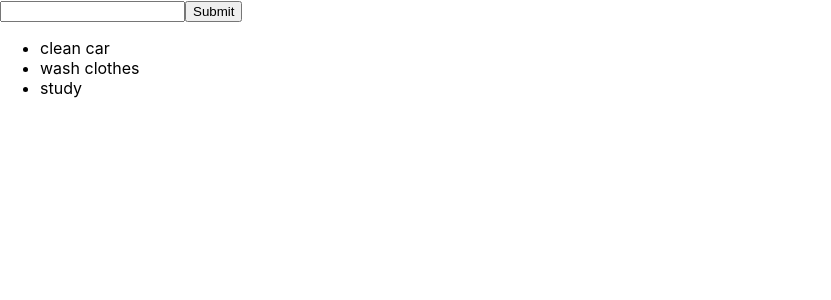
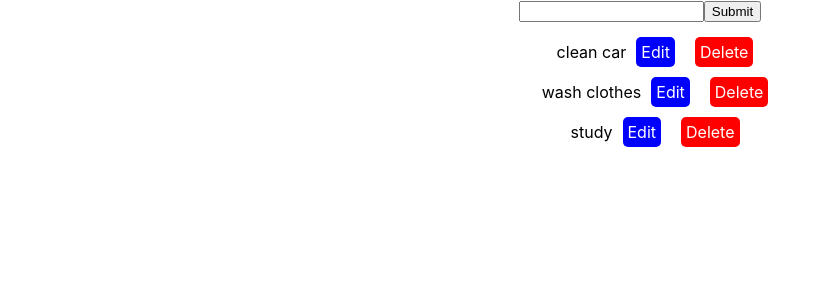
Before and after one commit to rubenrodriguez9/todo-homework, a React (Create React App) app: page / in a window 1280 px wide. Shown: the top 300 px of the page, without its empty margins (0-831 px from the left). Built offline with nearby package versions, Linux system fonts and the light colour scheme.

Commit message:
added some css and TodoView.css

```diff
--- a/src/App.js
+++ b/src/App.js
@@ -48,10 +48,10 @@ console.log(this.state.todoValue);
     const {todoList} = this.state
 
     return (
-      <div>
+      <div style={{textAlign: "center"}} >
 
-        <input onChange={this.appHandleOnChange} name={"todoValue"} type="text" value={this.state.todoValue} />
-        <button onClick={this.appHandleOnClick} >Submit</button>
+        <input  onChange={this.appHandleOnChange} name={"todoValue"} type="text" value={this.state.todoValue} />
+        <button  onClick={this.appHandleOnClick} >Submit</button>
         <TodoView
           todoList={todoList}
         />
--- /dev/null
+++ b/src/components/TodoView.css
@@ -0,0 +1,13 @@
+.todo-button-shared-style {
+    margin: 10px;
+    padding: 5px;
+    color: white;
+    cursor: pointer;
+    border-radius: 5px;
+  }
+  .edit-button {
+    background-color: blue;
+  }
+  .delete-button {
+    background-color: red;
+  }
--- a/src/components/TodoView.js
+++ b/src/components/TodoView.js
@@ -1,12 +1,17 @@
 import React from 'react'
 import PropTypes from 'prop-types'
+import "./TodoView.css"
+
 
 const TodoView = ({todoList}) => {
     return (
         <div>
-            <ul>
+            <ul style={{ listStyle: "none" }} >
           {todoList.map(({id, todo}) => {
-           return <li key={id} > {todo} </li>
+           return <li style={{margin: 20}} key={id} > {todo}
+           <span className="todo-button-shared-style edit-button" >Edit</span>
+           <span className="todo-button-shared-style delete-button" >Delete</span>
+            </li>
           })}
         </ul>
         </div>
```
